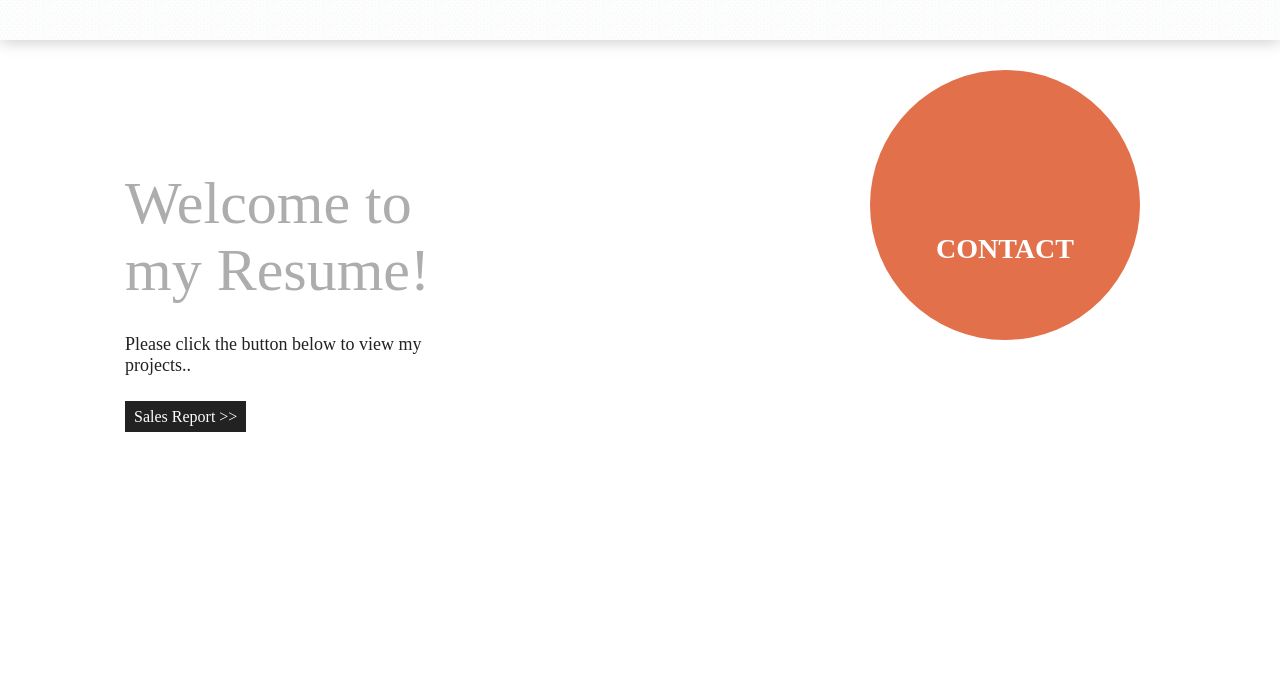
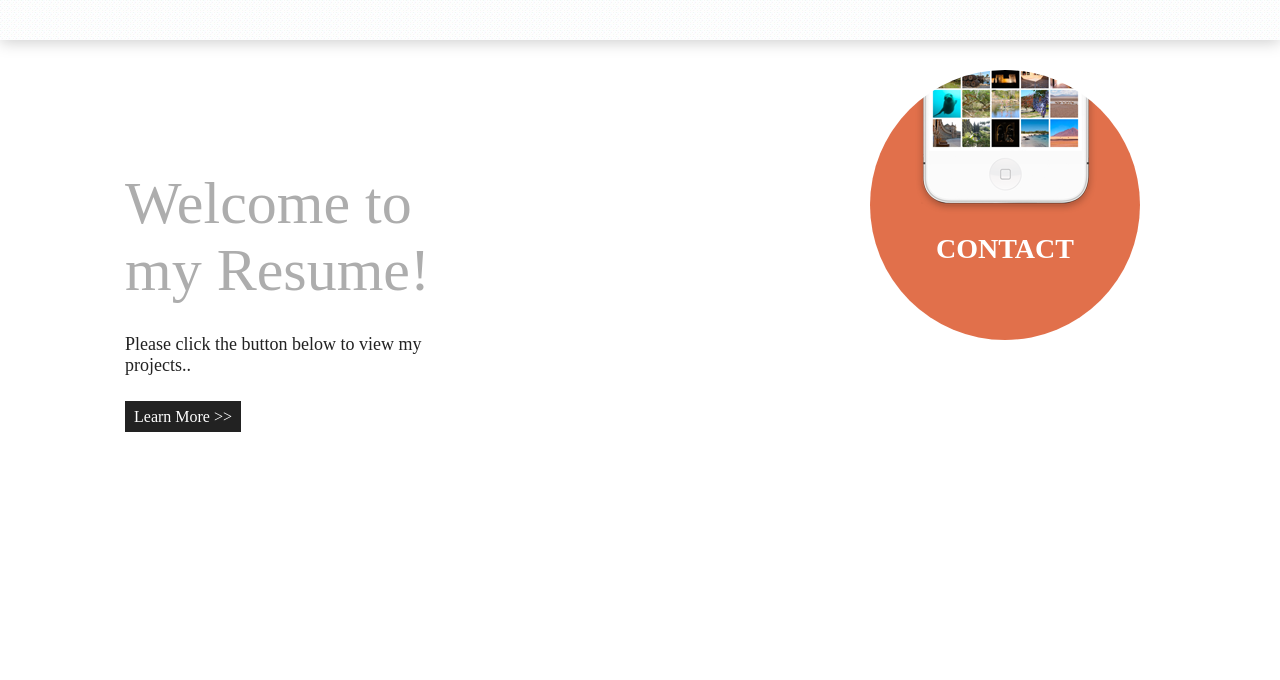
Before and after one commit to divakaran23/divakaran23.github.io, a plain HTML site: page index.html in a window 1280 px wide. Shown: the part 120-800 px from the top of the page. Drawn offline with Linux system fonts and the light colour scheme; files whose address does not match are found by name.

Commit message:
second commit

```diff
--- a/index.html
+++ b/index.html
@@ -71,7 +71,7 @@
                 <div class="clear"></div>
                 <p>Please click the button below to view my projects..</p>
                 <br/>
-                <a href="#projects" class="small_btn1">Sales Report >></a>
+                <a href="#projects" class="small_btn1">Learn More >></a>
               </div>
               <div class="span8 welcome_promo">
                 <div class="big_circle links visible-desktop visible-tablet">
--- a/style.css
+++ b/style.css
@@ -34,7 +34,7 @@ p, a{font-family:"trebuchet MS', 'Lucida sans', Arial;"; font-size: 16px; line-h
 .welcome_txt  p{margin-top:10px;font-size: 18px;}
 .welcome_txt .small_btn:hover{background:#e1704b; color:#FFF; text-decoration: none;}
 .welcome_promo{position:relative;}
-.welcome_promo .big_circle{width:270px; height:270px; border-radius:50%;  -moz-border-radius:50%; -webkit-border-radius:50%; -o-border-radius:50%; -ms-border-radius:50%; background: #e1704b url(../images/big_circle_bg.png) no-repeat; background-size:100%; right:0px; top:20px; position:absolute; color:#FFF; text-align:center; -webkit-transition: all 0.3s ease-in;-moz-transition:all 0.3s ease-in;-ms-transition:all 0.3s ease-in;-o-transition: all 0.3s ease-in;-transition: all 0.3s ease-in; overflow:hidden;}
+.welcome_promo .big_circle{width:270px; height:270px; border-radius:50%;  -moz-border-radius:50%; -webkit-border-radius:50%; -o-border-radius:50%; -ms-border-radius:50%; background: #e1704b url(/big_circle_bg.png) no-repeat; background-size:100%; right:0px; top:20px; position:absolute; color:#FFF; text-align:center; -webkit-transition: all 0.3s ease-in;-moz-transition:all 0.3s ease-in;-ms-transition:all 0.3s ease-in;-o-transition: all 0.3s ease-in;-transition: all 0.3s ease-in; overflow:hidden;}
 
 /*--------styling For sales report pages----------*/
 .welcome_txt1{margin-top:70px;}
```
